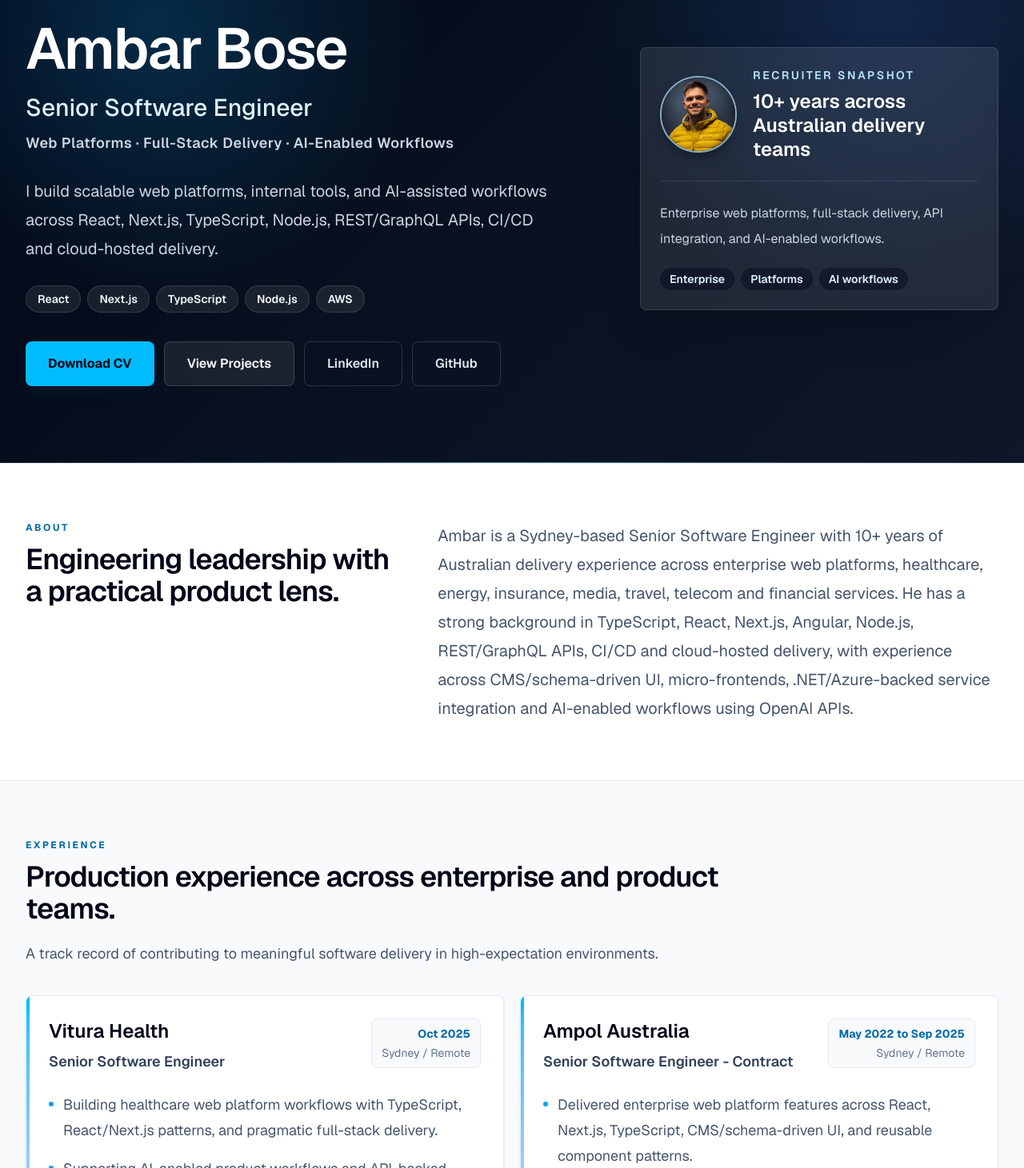
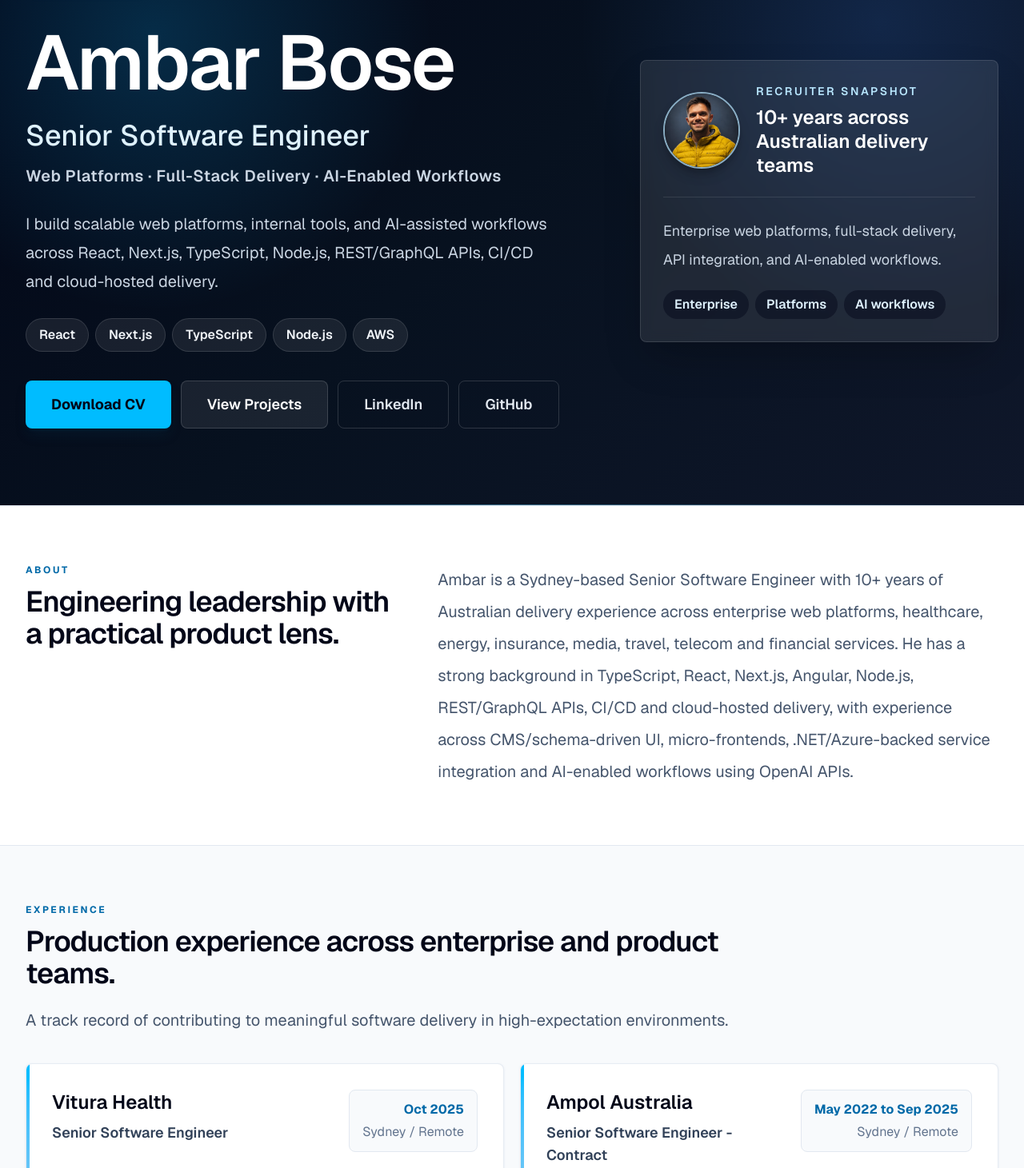
Before and after one commit to ambarbs/ambarbose-portfolio, a Next.js app: page / in a window 1280 px wide. Shown: the part 169-1630 px from the top of the page at 80% size. Built offline with nearby package versions, Linux system fonts and the light colour scheme.

Commit message:
Polish portfolio for recruiter sharing

```diff
--- a/app/page.tsx
+++ b/app/page.tsx
@@ -40,7 +40,7 @@ function SectionHeader({
         {title}
       </h2>
       {description ? (
-        <p className="mt-5 text-lg leading-8 text-slate-600">{description}</p>
+        <p className="mt-5 text-xl leading-9 text-slate-600">{description}</p>
       ) : null}
     </div>
   );
@@ -55,7 +55,7 @@ function Card({
 }>) {
   return (
     <div
-      className={`rounded-lg border border-slate-200/80 bg-white p-7 shadow-sm shadow-slate-200/80 ${className}`}
+      className={`rounded-lg border border-slate-200/80 bg-white p-8 shadow-sm shadow-slate-200/80 ${className}`}
     >
       {children}
     </div>
@@ -72,13 +72,13 @@ function HeroSection() {
             <span className="h-2 w-2 rounded-full bg-sky-300" />
             {hero.location}
           </div>
-          <h1 className="mt-8 max-w-4xl text-5xl font-semibold tracking-tight text-white sm:text-7xl">
+          <h1 className="mt-8 max-w-4xl text-6xl font-semibold tracking-tight text-white sm:text-8xl">
             {hero.name}
           </h1>
-          <p className="mt-5 text-2xl font-medium text-sky-100 sm:text-3xl">
+          <p className="mt-6 text-3xl font-medium text-sky-100 sm:text-4xl">
             {hero.title}
           </p>
-          <p className="mt-3 text-base font-semibold tracking-wide text-slate-300 sm:text-lg">
+          <p className="mt-4 text-lg font-semibold tracking-wide text-slate-300 sm:text-xl">
             {hero.subtitle}
           </p>
           <p className="mt-7 max-w-3xl text-xl leading-9 text-slate-300">
@@ -88,7 +88,7 @@ function HeroSection() {
             {heroTechBadges.map((badge) => (
               <span
                 key={badge}
-                className="rounded-full border border-white/12 bg-white/8 px-3.5 py-1.5 text-sm font-semibold text-slate-100"
+                className="rounded-full border border-white/12 bg-white/8 px-4 py-2 text-base font-semibold text-slate-100"
               >
                 {badge}
               </span>
@@ -97,13 +97,13 @@ function HeroSection() {
           <div className="mt-9 flex flex-col gap-3 sm:flex-row sm:flex-wrap">
             <a
               href={hero.links.cv}
-              className="inline-flex h-14 items-center justify-center rounded-lg bg-sky-400 px-7 text-base font-bold text-slate-950 shadow-lg shadow-sky-950/30 hover:bg-sky-300"
+              className="inline-flex h-15 items-center justify-center rounded-lg bg-sky-400 px-8 text-lg font-bold text-slate-950 shadow-lg shadow-sky-950/30 hover:bg-sky-300"
             >
               Download CV
             </a>
             <a
               href={hero.links.projects}
-              className="inline-flex h-14 items-center justify-center rounded-lg border border-white/15 bg-white/8 px-7 text-base font-semibold text-white hover:border-sky-300/60 hover:bg-white/12"
+              className="inline-flex h-15 items-center justify-center rounded-lg border border-white/15 bg-white/8 px-8 text-lg font-semibold text-white hover:border-sky-300/60 hover:bg-white/12"
             >
               View Projects
             </a>
@@ -111,7 +111,7 @@ function HeroSection() {
               href={hero.links.linkedin}
               target="_blank"
               rel="noopener noreferrer"
-              className="inline-flex h-14 items-center justify-center rounded-lg border border-white/15 px-7 text-base font-semibold text-slate-200 hover:border-sky-300/60 hover:bg-white/8"
+              className="inline-flex h-15 items-center justify-center rounded-lg border border-white/15 px-8 text-lg font-semibold text-slate-200 hover:border-sky-300/60 hover:bg-white/8"
             >
               LinkedIn
             </a>
@@ -119,14 +119,14 @@ function HeroSection() {
               href={hero.links.github}
               target="_blank"
               rel="noopener noreferrer"
-              className="inline-flex h-14 items-center justify-center rounded-lg border border-white/15 px-7 text-base font-semibold text-slate-200 hover:border-sky-300/60 hover:bg-white/8"
+              className="inline-flex h-15 items-center justify-center rounded-lg border border-white/15 px-8 text-lg font-semibold text-slate-200 hover:border-sky-300/60 hover:bg-white/8"
             >
               GitHub
             </a>
           </div>
         </div>
         <div className="flex lg:justify-end">
-          <div className="w-full max-w-md rounded-lg border border-white/12 bg-white/9 p-6 shadow-2xl shadow-black/25 backdrop-blur">
+          <div className="w-full max-w-md rounded-lg border border-white/12 bg-white/9 p-7 shadow-2xl shadow-black/25 backdrop-blur">
             <div className="flex flex-col gap-5 sm:flex-row sm:items-center">
               <Image
                 src="/profile.jpg"
@@ -145,18 +145,18 @@ function HeroSection() {
                 </p>
               </div>
             </div>
-            <p className="mt-6 border-t border-white/10 pt-6 text-base leading-8 text-slate-300">
+            <p className="mt-6 border-t border-white/10 pt-6 text-lg leading-9 text-slate-300">
               Enterprise web platforms, full-stack delivery, API integration,
               and AI-enabled workflows.
             </p>
             <div className="mt-5 flex flex-wrap gap-2">
-              <span className="rounded-full bg-slate-950/45 px-3 py-1 text-sm font-semibold text-sky-100">
+              <span className="rounded-full bg-slate-950/45 px-3.5 py-1.5 text-base font-semibold text-sky-100">
                 Enterprise
               </span>
-              <span className="rounded-full bg-slate-950/45 px-3 py-1 text-sm font-semibold text-sky-100">
+              <span className="rounded-full bg-slate-950/45 px-3.5 py-1.5 text-base font-semibold text-sky-100">
                 Platforms
               </span>
-              <span className="rounded-full bg-slate-950/45 px-3 py-1 text-sm font-semibold text-sky-100">
+              <span className="rounded-full bg-slate-950/45 px-3.5 py-1.5 text-base font-semibold text-sky-100">
                 AI workflows
               </span>
             </div>
@@ -175,7 +175,7 @@ function AboutSection() {
           eyebrow="About"
           title="Engineering leadership with a practical product lens."
         />
-        <div className="text-xl leading-9 text-slate-600">
+        <div className="text-xl leading-10 text-slate-600">
           <p>{about}</p>
         </div>
       </div>
@@ -210,14 +210,14 @@ function ExperienceSection() {
                   {role.role}
                 </p>
               </div>
-              <div className="shrink-0 rounded-lg border border-slate-200 bg-slate-50 px-3 py-2 text-left sm:text-right">
-                <p className="text-sm font-bold text-sky-700">
+              <div className="shrink-0 rounded-lg border border-slate-200 bg-slate-50 px-4 py-3 text-left sm:text-right">
+                <p className="text-base font-bold text-sky-700">
                   {role.period}
                 </p>
-                <p className="mt-1 text-sm text-slate-500">{role.location}</p>
+                <p className="mt-1 text-base text-slate-500">{role.location}</p>
               </div>
             </div>
-            <ul className="mt-6 space-y-4 text-lg leading-8 text-slate-600">
+            <ul className="mt-7 space-y-5 text-xl leading-9 text-slate-600">
               {role.bullets.map((bullet) => (
                 <li key={bullet} className="flex gap-3">
                   <span className="mt-3 h-1.5 w-1.5 shrink-0 rounded-full bg-sky-500" />
@@ -249,17 +249,22 @@ function ProjectVisual({
 
   return (
     <div className="rounded-lg border border-slate-200 bg-slate-50 p-5">
-      <div className="flex min-h-42 flex-col justify-between rounded-md border border-slate-200 bg-white p-5">
+      <div className="flex min-h-48 flex-col justify-between rounded-md border border-slate-200 bg-white p-6">
         <span className="w-fit rounded-full bg-sky-50 px-3 py-1 text-xs font-bold uppercase tracking-wide text-sky-700">
           Project
         </span>
         <div>
-          <p className="text-lg font-semibold text-slate-950">{name}</p>
-          <div className="mt-4 grid gap-2">
+          <p className="text-xl font-semibold text-slate-950">{name}</p>
+          <div className="mt-5 grid gap-3">
             <div className="space-y-2">
               <div className="h-2 rounded-full bg-slate-200" />
               <div className="h-2 w-4/5 rounded-full bg-sky-100" />
               <div className="h-2 w-2/3 rounded-full bg-slate-200" />
+            </div>
+            <div className="grid grid-cols-3 gap-2">
+              <div className="h-10 rounded-md border border-slate-100 bg-slate-50" />
+              <div className="h-10 rounded-md border border-sky-100 bg-sky-50" />
+              <div className="h-10 rounded-md border border-slate-100 bg-slate-50" />
             </div>
           </div>
         </div>
@@ -279,13 +284,13 @@ function ProjectsSection() {
         />
         <div className="mt-9 grid gap-5 lg:grid-cols-2">
           {projects.map((project) => (
-            <Card key={project.name} className="p-4">
+            <Card key={project.name} className="p-5">
               <ProjectVisual name={project.name} image={project.image} />
               <div className="p-2 pt-5">
-                <h3 className="text-xl font-semibold text-slate-950">
+                <h3 className="text-2xl font-semibold text-slate-950">
                   {project.name}
                 </h3>
-                <p className="mt-3 text-lg leading-8 text-slate-600">
+                <p className="mt-3 text-xl leading-9 text-slate-600">
                   {project.description}
                 </p>
                 <div className="mt-5 flex flex-wrap gap-2">
@@ -327,7 +332,7 @@ function TechStackSection() {
               {stack.items.map((item) => (
                 <span
                   key={item}
-                  className="rounded-full border border-slate-200 bg-slate-50 px-3.5 py-2 text-base font-semibold text-slate-700"
+                  className="rounded-full border border-slate-200 bg-slate-50 px-4 py-2 text-base font-semibold text-slate-700"
                 >
                   {item}
                 </span>
@@ -364,7 +369,7 @@ function ContactSection() {
           <div className="flex flex-col gap-3 sm:flex-row lg:justify-end">
             <a
               href="mailto:ambar.bose@email.com"
-              className="inline-flex h-14 items-center justify-center rounded-lg bg-white px-7 text-base font-bold text-slate-950 hover:bg-slate-100"
+              className="inline-flex h-15 items-center justify-center rounded-lg bg-white px-8 text-lg font-bold text-slate-950 hover:bg-slate-100"
             >
               Email Ambar
             </a>
@@ -372,7 +377,7 @@ function ContactSection() {
               href={hero.links.linkedin}
               target="_blank"
               rel="noopener noreferrer"
-              className="inline-flex h-14 items-center justify-center rounded-lg border border-white/15 px-7 text-base font-semibold text-white hover:border-sky-300/60 hover:bg-white/8"
+              className="inline-flex h-15 items-center justify-center rounded-lg border border-white/15 px-8 text-lg font-semibold text-white hover:border-sky-300/60 hover:bg-white/8"
             >
               LinkedIn
             </a>
@@ -385,13 +390,13 @@ function ContactSection() {
 
 export default function Home() {
   return (
-    <main className="min-h-screen bg-slate-50 text-slate-900">
+    <main className="min-h-screen bg-slate-50 text-lg text-slate-900">
       <header className="bg-slate-950 text-white">
         <nav className="mx-auto flex max-w-7xl items-center justify-between gap-6 px-6 py-5 sm:px-8">
-          <a href="#" className="text-sm font-semibold tracking-tight">
+          <a href="#" className="text-base font-semibold tracking-tight">
             Ambar Bose
           </a>
-          <div className="hidden items-center gap-5 text-sm font-medium text-slate-300 md:flex">
+          <div className="hidden items-center gap-6 text-base font-medium text-slate-300 md:flex">
             {navItems.map((item) => (
               <a key={item.href} href={item.href} className="hover:text-sky-300">
                 {item.label}
```
